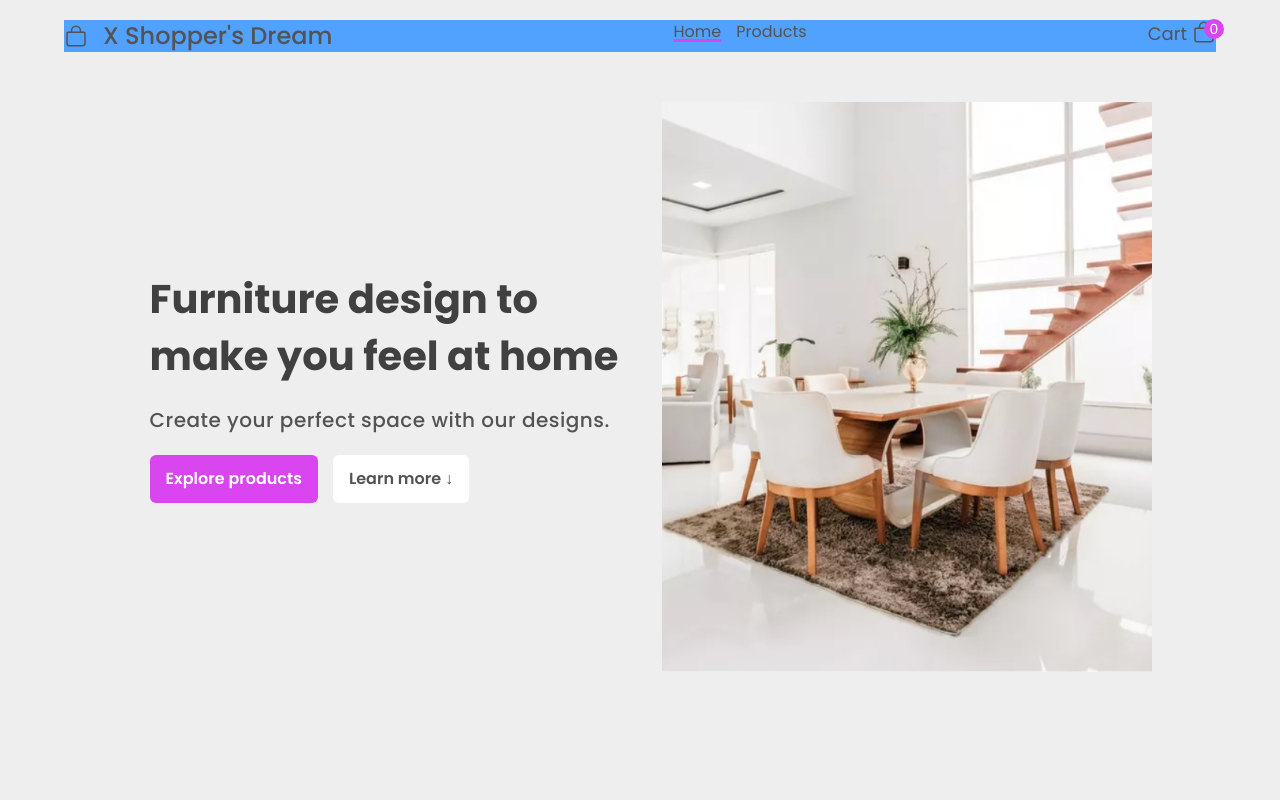
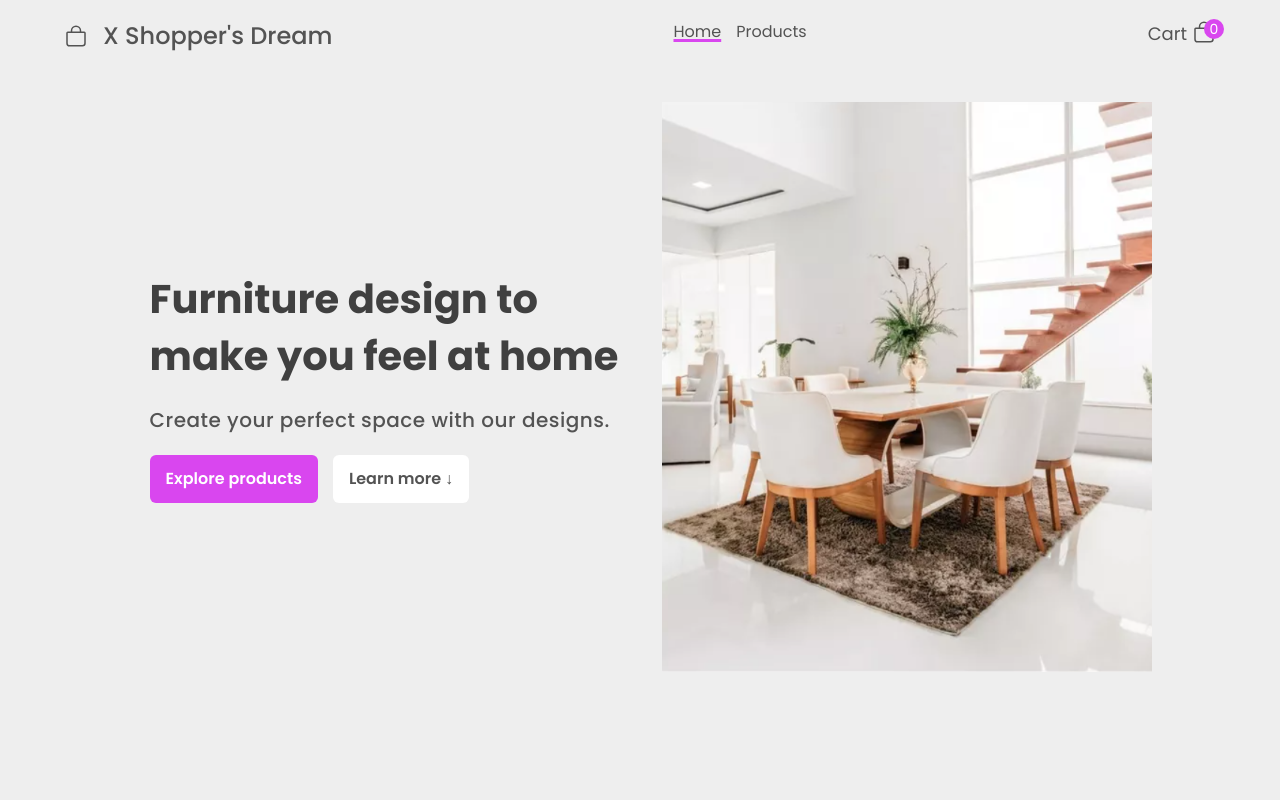
Before and after one commit to ilicc-sara/Shoppers-Dream, a React (Vite) app: page / in a window 1280 px wide. Shown: the top 800 px of the page. Built offline with nearby package versions, Linux system fonts and the light colour scheme; some icons are missing; a web font is replaced by a local one.

Commit message:
............... . . . .  ..  ........

```diff
--- a/src/layouts/Nav.jsx
+++ b/src/layouts/Nav.jsx
@@ -18,7 +18,7 @@ function Nav() {
               : ""
           } `}
         >
-          <div className="flex justify-between !mx-auto desktop:w-7xl desktop:bg-green-300 laptop:w-6xl laptop:bg-blue-400 smallLT:w-5xl smallLT:bg-red-300 tablet:w-4xl tablet:bg-pink-400 mobile:w-[90%] mobile:bg-yellow-400 smallmobile:w-[90%] smallmobile:bg-purple-300">
+          <div className="flex justify-between !mx-auto desktop:w-7xl  laptop:w-6xl smallLT:w-5xl  tablet:w-4xl  mobile:w-[90%]  smallmobile:w-[90%] ">
             <div className="text-2xl font-medium flex items-center justify-center gap-[15px]">
               <ion-icon name="bag-outline" class="w-[24px] h-[24px]"></ion-icon>
               <span>X Shopper's Dream</span>
--- a/src/main.jsx
+++ b/src/main.jsx
@@ -6,7 +6,7 @@ import "./index.css";
 import Index from "./pages/home/Index.jsx";
 import Products from "./pages/products/Products.jsx";
 import SingleProduct from "./pages/SingleProduct.jsx";
-import Cart from "./pages/Cart.jsx";
+import Cart from "./pages/cart/Cart.jsx";
 import SharedLayout from "./layouts/SharedLayout.jsx";
 import { Provider } from "react-redux";
 import { store } from "./redux/store.jsx";
--- a/src/pages/Cart.jsx
+++ b/src/pages/cart/Cart.jsx
@@ -1,14 +1,14 @@
 import React from "react";
-import Button from "../UI/Button";
+import Button from "../../UI/Button";
 import { Link } from "react-router-dom";
-import { cartIsEmpty, priceSum } from "../redux/cartSlice";
+import { cartIsEmpty, priceSum } from "../../redux/cartSlice";
 import { useSelector } from "react-redux";
 import {
   increaseAmount,
   decreaseAmount,
   deleteCartItem,
   clearCart,
-} from "../redux/cartSlice";
+} from "../../redux/cartSlice";
 import { useDispatch } from "react-redux";
 
 function Cart() {
--- a/src/pages/products/Products.jsx
+++ b/src/pages/products/Products.jsx
@@ -151,7 +151,7 @@ function Products() {
       </div>
 
       <div
-        className={`fixed top-0 left-0 right-0 bg-white z-50 w-full h-screen !p-[100px] transition-all duration-500 ease-in ${
+        className={`fixed top-0 left-0 right-0 bg-white z-50 w-full h-screen overflow-y-scroll !p-[100px] transition-all duration-500 ease-in ${
           !showMobileFIlters
             ? "-translate-x-full  opacity-0 pointer-events-none invisible"
             : "opacity-100 pointer-events-auto visible translate-x-0"
@@ -159,7 +159,7 @@ function Products() {
       >
         <ion-icon
           name="close"
-          className="w-[36px] h-[36px] absolute top-[30px] right-[30px]"
+          className="w-[36px] h-[36px] absolute cursor-pointer top-[30px] right-[30px]"
           onClick={() => setShowMobileFIlters(false)}
         ></ion-icon>
         <Sidebar
```
Also changed, not shown: 1 other file (tests, documents, lock files or other folders).
